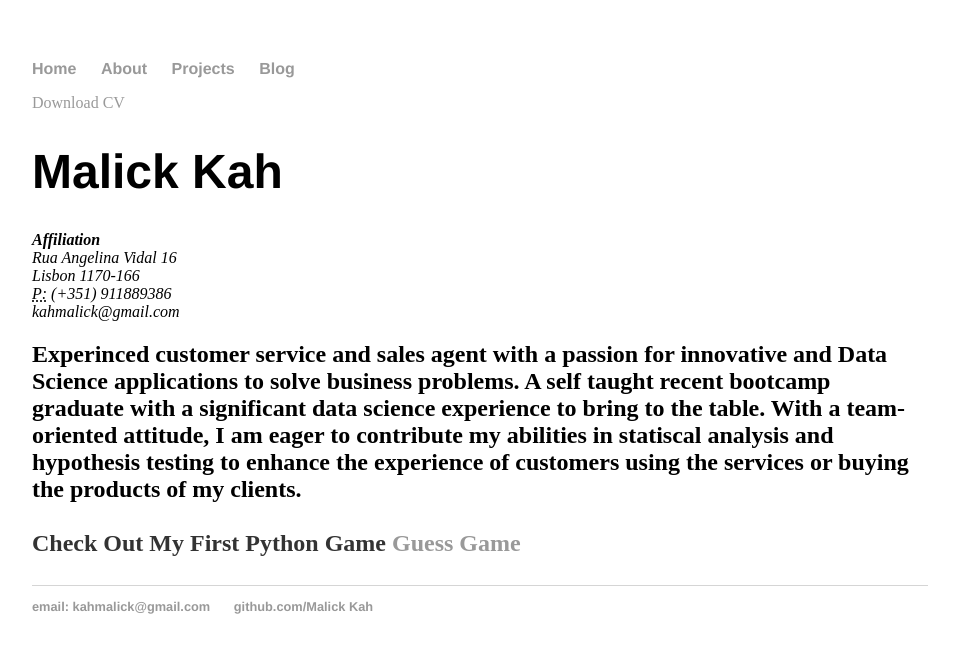
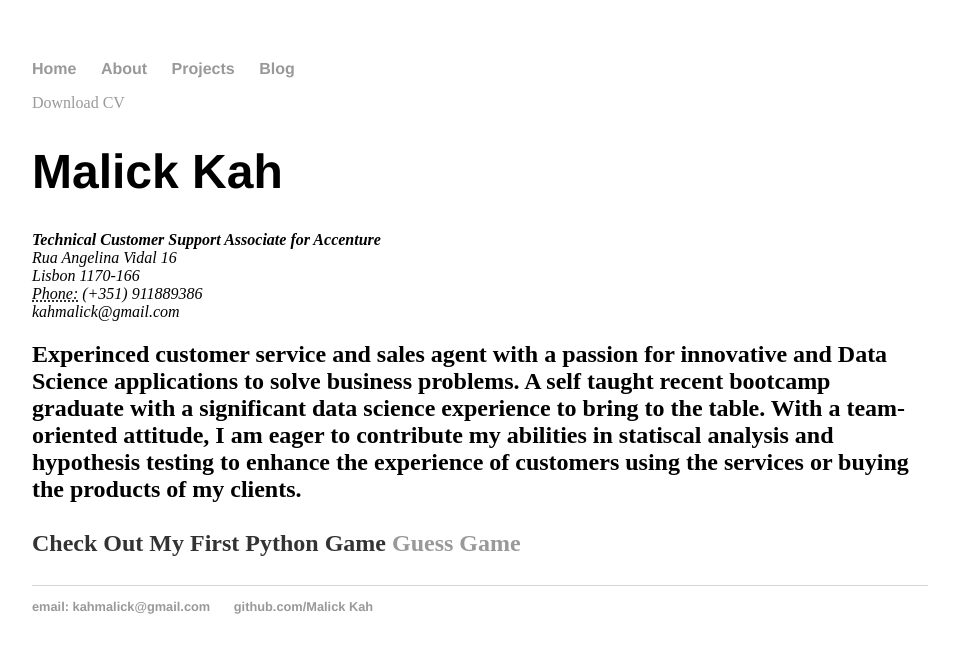
Before and after one commit to The-Gambian/The-Gambian.github.io, a Jekyll site: the page built from projects/index.html, in a window 1280 px wide. Shown: the top 653 px of the page, without its empty margins (160-1119 px from the left). Built offline with Jekyll 4.4.1, drawn with Linux system fonts in a browser that asks for light colours.

Commit message:
Update index.html

```diff
--- a/projects/index.html
+++ b/projects/index.html
@@ -7,10 +7,10 @@ title: My completed Projects and CV
 		<a href="https://drive.google.com/file/d/1eGcoGyeeH3SsLlSWH5xFNd9U4VqJBUzx/view?usp=sharing" class="download" title="Download CV as PDF">Download CV</a>
 					<h1>Malick Kah</h1>
 					<address>
-					<strong>Affiliation</strong><br>
+					<strong>Technical Customer Support Associate for Accenture</strong><br>
 					Rua Angelina Vidal 16<br>
 					Lisbon 1170-166<br>
-					<abbr title="phone">P:</abbr> (+351) 911889386<br>
+					<abbr title="phone">Phone:</abbr> (+351) 911889386<br>
 					<span class="obfuscate">kahmalick@gmail.com</span>
 					</address>
 
```
